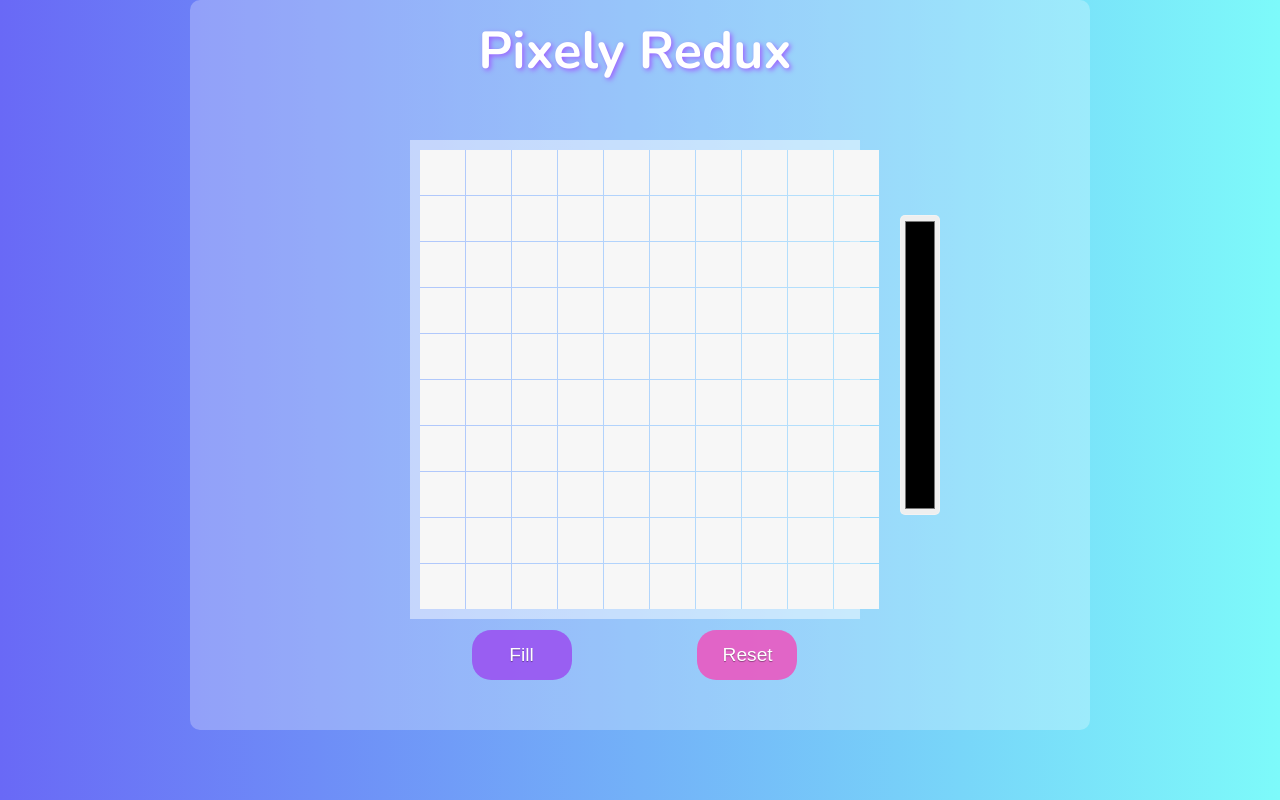
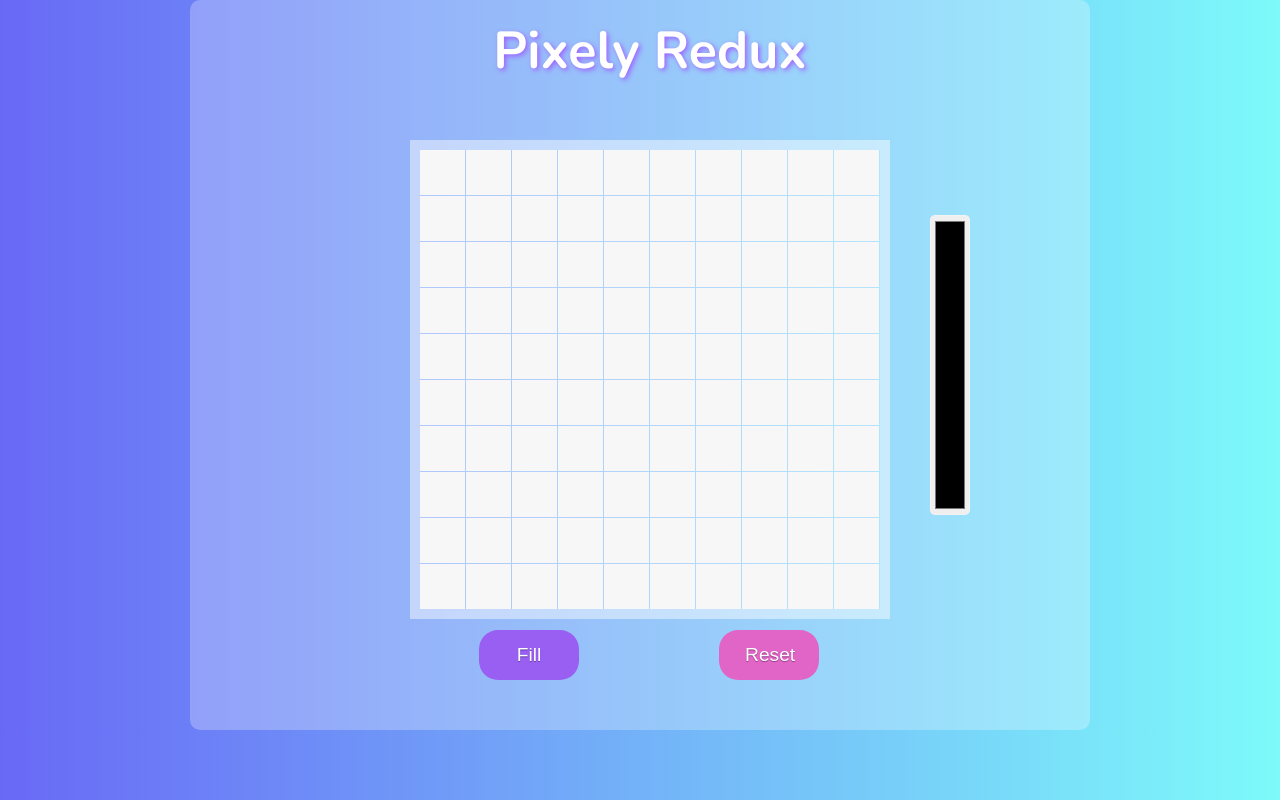
Before and after one commit to nekacurry/FEW-2.3-pixel-art, a React (Create React App) app: page / in a window 1280 px wide. Built offline with nearby package versions, Linux system fonts and the light colour scheme.

Commit message:
fixed grid border

```diff
--- a/src/index.css
+++ b/src/index.css
@@ -1,3 +1,4 @@
+
 :root {
   --bg-color: #ffffff42;
 
@@ -31,7 +32,7 @@ code {
   border-radius: 10px;
 
   --col-side: calc(var(--tile-size) * 4);
-  --col-center: calc(var(--tile-size) * 10);
+  --col-center: calc((var(--tile-size) * 10) + 30px);
   --grid-height: calc(var(--tile-size) * 10);
 
   width: calc(var(--tile-size) * (4 + 1 + 10 + 1 + 4));
```
